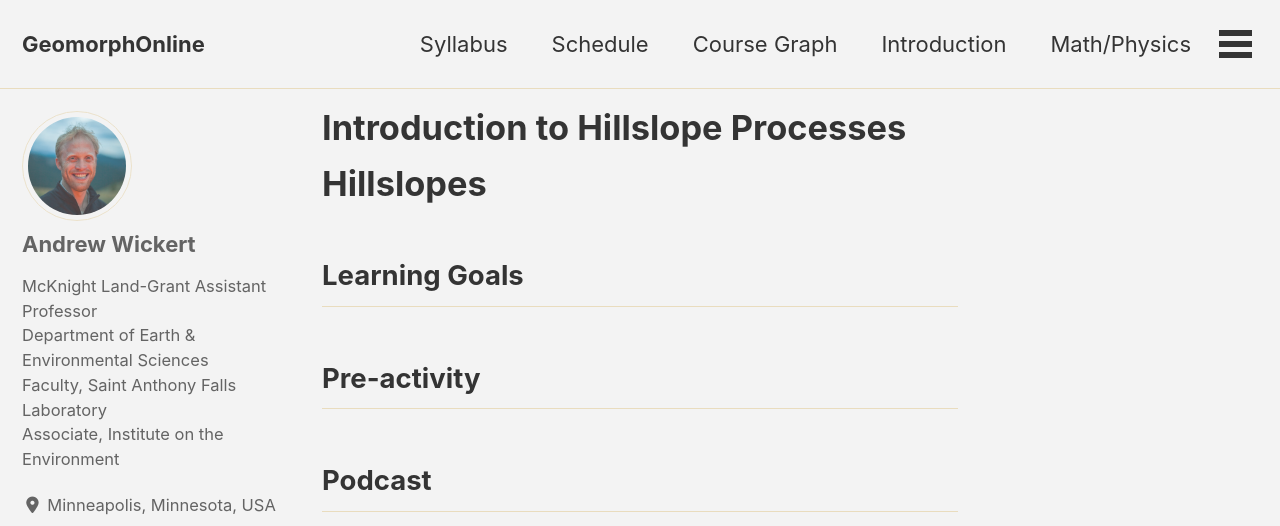
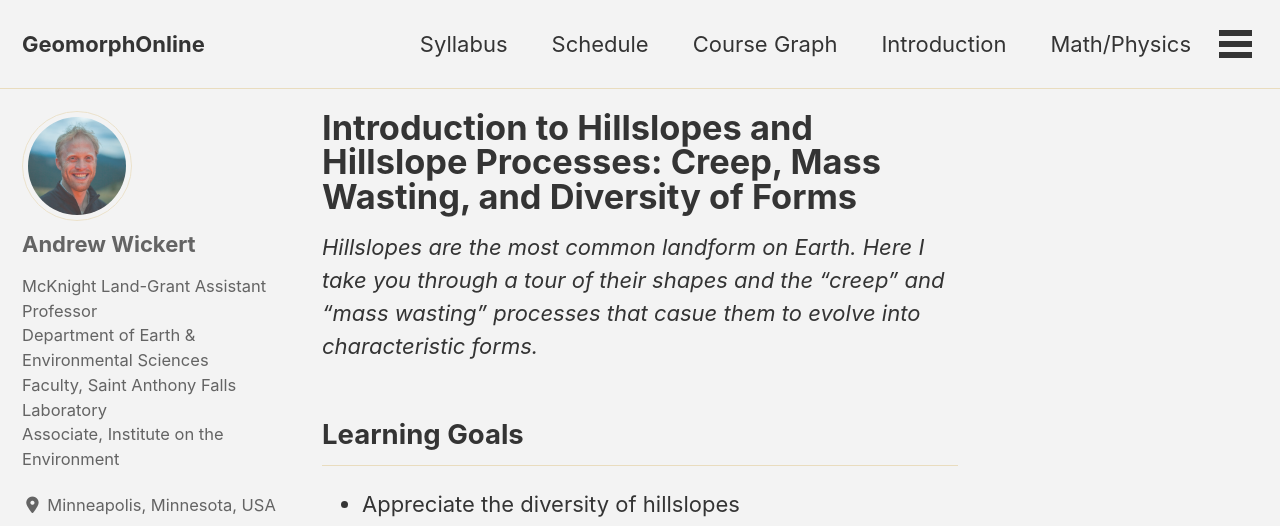
Before and after one commit to GeomorphOnline/GeomorphOnline.github.io, a Jekyll site: the page built from lessons/_hillslope/hillslope_intro.md, in a window 1280 px wide and 1400 px high. Shown: the top 526 px of the window. Built offline with Jekyll 4.4.1, drawn with Linux system fonts in a browser that asks for light colours; cached includes are drawn as plain includes; nearby versions of some CDN libraries; some of the changed text lies outside the part shown; grey boxes are pictures that could not be loaded.

Commit message:
Getting started with hillslopes!

```diff
--- a/lessons/_hillslope/hillslope_intro.md
+++ b/lessons/_hillslope/hillslope_intro.md
@@ -1,48 +1,25 @@
 ---
 topic: hillslope
 
-title: "Introduction to Hillslope Processes"
+title: "Introduction to Hillslopes and Hillslope Processes: Creep, Mass Wasting, and Diversity of Forms"
 layout: single
 permalink: /hillslope/hillslope_intro/
 
 # Includes author profile in sidebar
 author: Andrew Wickert
 author_profile: true
-
-#classes: wide
-
-# If you want a header image
-#header:
-#  image: "/assets/images/photo-1590379492966-e076d8f84c2d.jpeg"
-#  caption: "Photo credit: [**Unsplash**](https://unsplash.com)"
-#  image_description: "A description of the image"
 ---
 
-# Hillslopes
+*Hillslopes are the most common landform on Earth. Here I take you through a tour of their shapes and the "creep" and "mass wasting" processes that casue them to evolve into characteristic forms.*
 
 ## Learning Goals
 
-## Pre-activity
-
-## Podcast
-
-<iframe src="https://www.podbean.com/media/player/multi?playlist=http%3A%2F%2Fplaylist.podbean.com%2F9275608%2Fplaylist_multi.xml&amp;vjs=1&amp;size=430&amp;skin=1&amp;episode_list_bg=%23ffffff&amp;bg_left=%23000000&amp;bg_mid=%230c5056&amp;bg_right=%232a1844&amp;podcast_title_color=%23c4c4c4&amp;episode_title_color=%23ffffff&amp;auto=0&amp;share=1&amp;fonts=Helvetica&amp;download=1&amp;rtl=0&amp;show_playlist_recent_number=10" title="GeomorphOnline" width="100%" height="430" scrolling="no" style="border: none;"></iframe>
+* Appreciate the diversity of hillslopes
+* Know that creep forms rounded hillslopes whereas mass wasting forms rugged hillslopes
 
 ## Video
 
-Test embedded YouTube
-
-<iframe width="560" height="315" src="https://www.youtube.com/embed/S64XZH_NnU8" frameborder="0" allow="accelerometer; autoplay; encrypted-media; gyroscope; picture-in-picture" allowfullscreen></iframe>
-
-This could also include a 360 spherical video in which users can pan around or for which they can wear VR goggles
-
-## Google Expeditions 3D/VR
-
-## Post-activity
-
-## PSet
-
-## Closing thoughts
+<iframe width="560" height="315" src="https://www.youtube.com/embed/c7jt8Ah9Rek" frameborder="0" allow="accelerometer; autoplay; clipboard-write; encrypted-media; gyroscope; picture-in-picture" allowfullscreen></iframe>
 
 
 <a rel="license" href="http://creativecommons.org/licenses/by-sa/4.0/"><img alt="Creative Commons License" style="border-width:0" src="https://i.creativecommons.org/l/by-sa/4.0/88x31.png" /></a><br />This work is licensed under a <a rel="license" href="http://creativecommons.org/licenses/by-sa/4.0/">Creative Commons Attribution-ShareAlike 4.0 International License</a>.
```
Also changed, not shown: _pages/schedule.md (+9 -5 lines).
